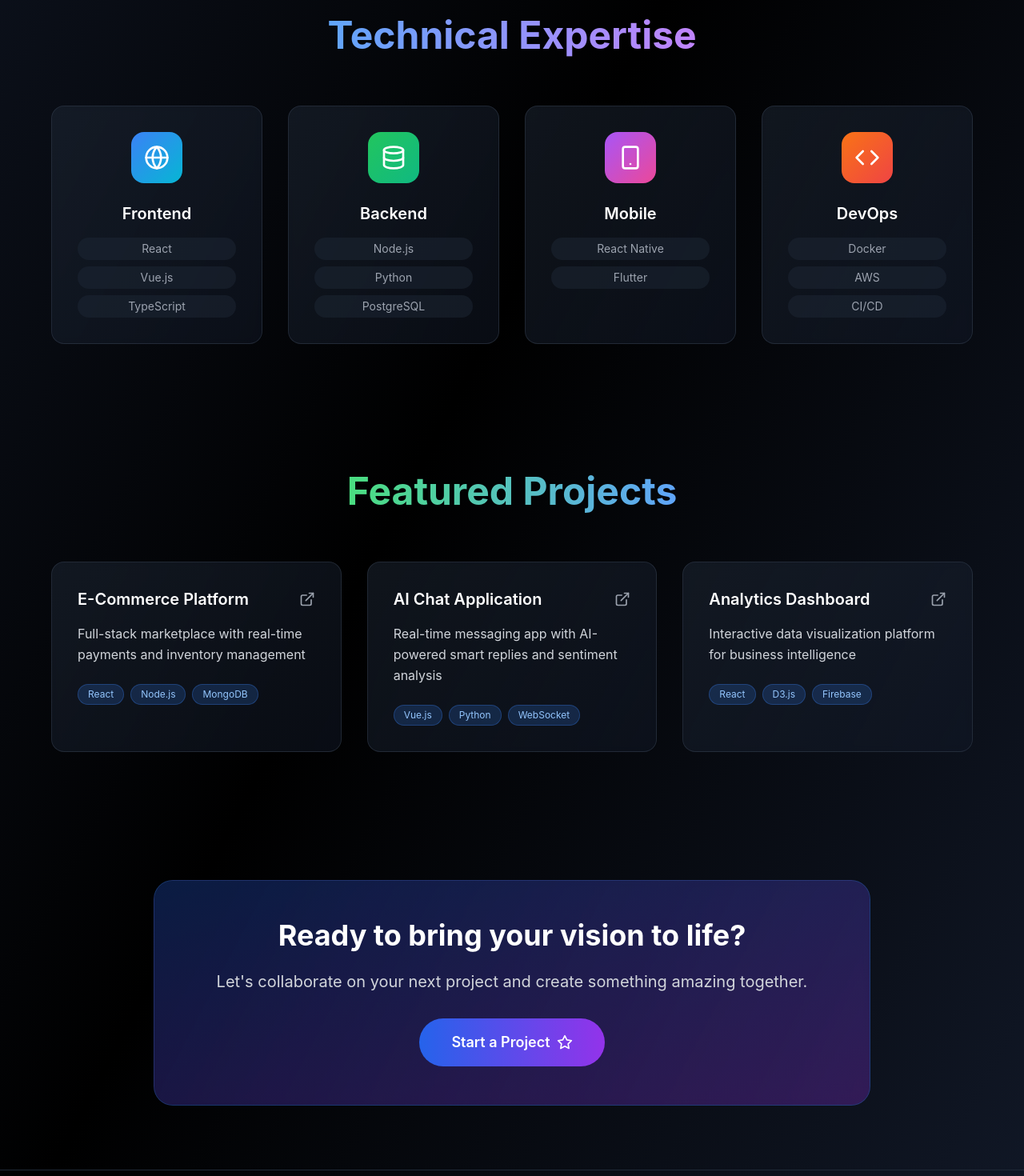
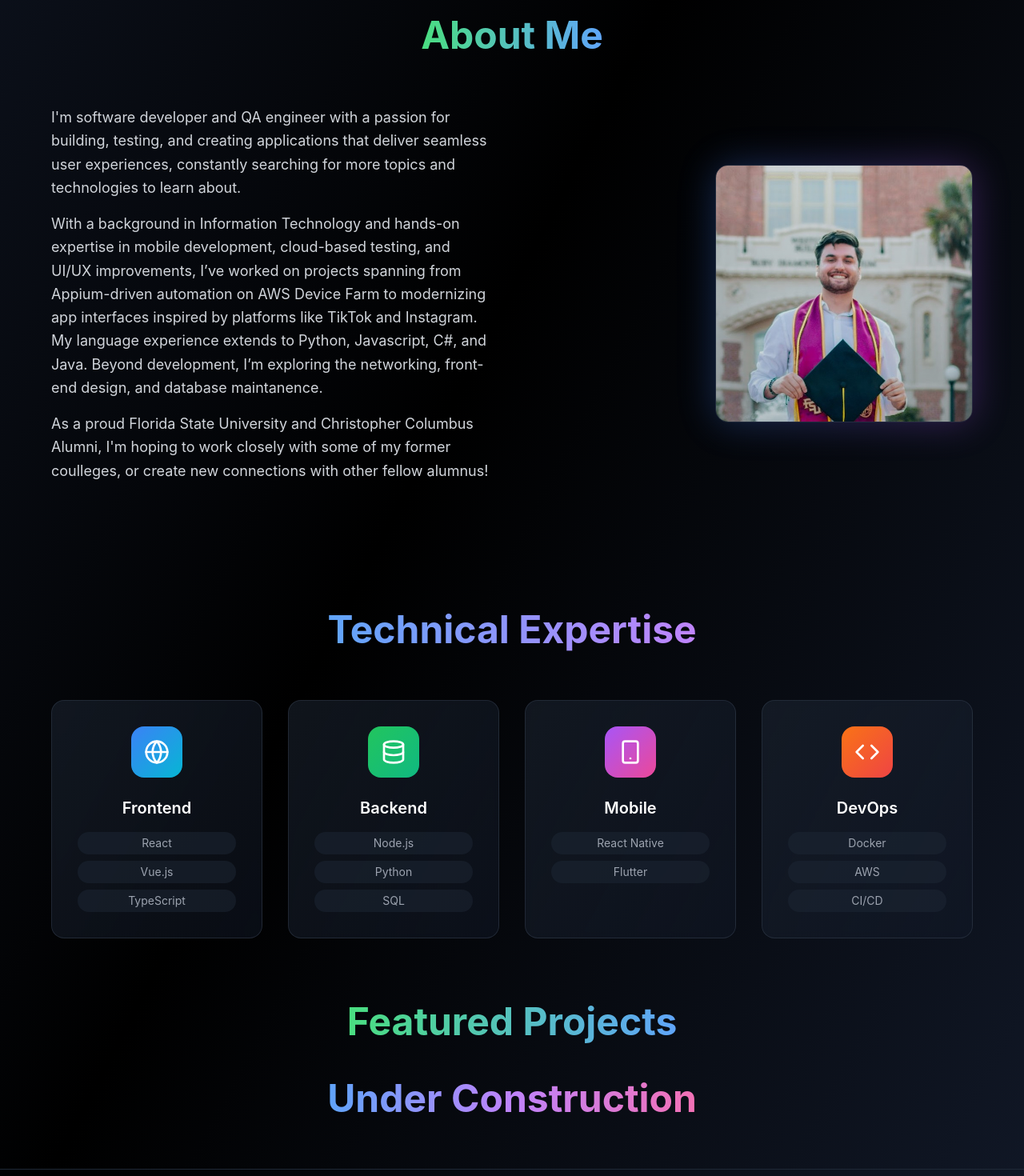
Before and after one commit to Patgdetorres/patgdetorres.com, a React (Create React App) app: page / in a window 1280 px wide. Shown: the part 860-2330 px from the top of the page at 80% size. Built offline with nearby package versions, Linux system fonts and the light colour scheme.

Commit message:
Added About Me

```diff
--- a/src/App.tsx
+++ b/src/App.tsx
@@ -25,7 +25,7 @@ const ProgrammingPortfolio = () => {
 
   const skills = [
     { name: 'Frontend', icon: Globe, color: 'from-blue-500 to-cyan-500', tech: ['React', 'Vue.js', 'TypeScript'] },
-    { name: 'Backend', icon: Database, color: 'from-green-500 to-emerald-500', tech: ['Node.js', 'Python', 'PostgreSQL'] },
+    { name: 'Backend', icon: Database, color: 'from-green-500 to-emerald-500', tech: ['Node.js', 'Python', 'SQL'] },
     { name: 'Mobile', icon: Smartphone, color: 'from-purple-500 to-pink-500', tech: ['React Native', 'Flutter'] },
     { name: 'DevOps', icon: Code, color: 'from-orange-500 to-red-500', tech: ['Docker', 'AWS', 'CI/CD'] }
   ];
@@ -47,7 +47,8 @@ const ProgrammingPortfolio = () => {
       title: 'Analytics Dashboard',
       description: 'Interactive data visualization platform for business intelligence',
       tech: ['React', 'D3.js', 'Firebase'],
-      gradient: 'from-purple-600 to-pink-600'
+      gradient: 'from-purple-600 to-pink-600',
+      url: "https://bitbucket.org/patdetorresfsu/lis4368/src/master/p2/"
     }
   ];
 
@@ -76,7 +77,7 @@ const ProgrammingPortfolio = () => {
             {'<PGT>'}
           </a>
           <div className="hidden md:flex space-x-8">
-            {['About', 'Skills', 'Projects', 'Contact'].map((item) => (
+            {['About', 'Skills', 'Projects'].map((item) => (
               <a key={item} href={`#${item.toLowerCase()}`} className="hover:text-blue-400 transition-colors duration-300 relative group">
                 {item}
                 <span className="absolute -bottom-1 left-0 w-0 h-0.5 bg-blue-400 transition-all duration-300 group-hover:w-full" />
@@ -126,6 +127,8 @@ const ProgrammingPortfolio = () => {
             </button> */}
           </div>
 
+
+
           <div className="flex justify-center space-x-6">
             {[
               { icon: Github, href: 'https://github.com/Patgdetorres' },
@@ -147,6 +150,53 @@ const ProgrammingPortfolio = () => {
           <ChevronDown className="w-8 h-8 text-gray-400" />
         </div>
       </section>
+
+
+      {/* About Section */}
+      <section id="about" className="py-20 px-6">
+        <div className="max-w-6xl mx-auto">
+          <h2 className="text-4xl md:text-5xl font-bold text-center mb-16">
+            <span className="bg-gradient-to-r from-green-400 to-blue-400 bg-clip-text text-transparent">
+              About Me
+            </span>
+          </h2>
+
+          <div className="grid grid-cols-1 lg:grid-cols-2 gap-12 items-center">
+            {/* Text Content - Fades in from left */}
+            <div className="space-y-6 animate-fade-in-left">
+              <div className="text-lg text-gray-300 leading-relaxed space-y-4">
+                <p>
+                I'm software developer and QA engineer with a passion for building, testing, and creating applications that deliver seamless user experiences, constantly searching for more topics and technologies to learn about.
+                </p>
+                <p>
+                With a background in Information Technology and hands-on expertise in mobile development, cloud-based testing, and UI/UX improvements, I’ve worked on projects spanning from Appium-driven automation on AWS Device Farm to modernizing app interfaces inspired by platforms like TikTok and Instagram. My language experience extends to Python, Javascript, C#, and Java. Beyond development, I’m exploring the networking, front-end design, and database maintanence.
+                </p>
+                <p>
+                As a proud Florida State University and Christopher Columbus Alumni, I'm hoping to work closely with some of my former coulleges, or create new connections with other fellow alumnus!
+                </p>
+              </div>
+              </div>
+
+
+
+            {/* Image - Fades in from right */}
+            <div className="flex justify-center lg:justify-end animate-fade-in-right">
+              <div className="relative group">
+                <div className="absolute inset-0 bg-gradient-to-r from-blue-500 to-purple-500 rounded-2xl blur-xl opacity-30 group-hover:opacity-50 transition-opacity duration-500"></div>
+                <div className="relative overflow-hidden rounded-2xl border border-gray-700/50 group-hover:border-blue-500/50 transition-all duration-500">
+                  <img
+                    src= "/IMG_5982(1).JPG"
+                    alt="Pat"
+                    className="w-80 h-80 object-cover group-hover:scale-105 transition-transform duration-500"
+                  />
+                  <div className="absolute inset-0 bg-gradient-to-t from-black/20 to-transparent"></div>
+                </div>
+              </div>
+            </div>
+          </div>
+        </div>
+      </section>
+
 
       {/* Skills Section */}
       <section id="skills" className="py-20 px-6">
@@ -191,15 +241,21 @@ const ProgrammingPortfolio = () => {
       </section>
 
       {/* Projects Section */}
-      <section id="projects" className="py-20 px-6">
+      <section id="projects">
         <div className="max-w-6xl mx-auto">
           <h2 className="text-4xl md:text-5xl font-bold text-center mb-16">
             <span className="bg-gradient-to-r from-green-400 to-blue-400 bg-clip-text text-transparent">
               Featured Projects
             </span>
+            <br></br>
+            <br></br>
+            <span className="bg-gradient-to-r from-blue-400 via-purple-400 to-pink-400 bg-clip-text text-transparent animate-pulse">
+                Under Construction
+              </span>
           </h2>
 
-          <div className="grid grid-cols-1 lg:grid-cols-3 gap-8">
+
+          {/* <div className="grid grid-cols-1 lg:grid-cols-3 gap-8">
             {projects.map((project, index) => (
               <div
                 key={project.title}
@@ -232,11 +288,11 @@ const ProgrammingPortfolio = () => {
                 </div>
               </div>
             ))}
-          </div>
+          </div> */}
         </div>
       </section>
 
-      {/* CTA Section */}
+      {/* CTA Section
       <section className="py-20 px-6">
         <div className="max-w-4xl mx-auto text-center">
           <div className="relative p-12 rounded-3xl bg-gradient-to-br from-blue-600/20 to-purple-600/20 backdrop-blur-sm border border-blue-500/30">
@@ -259,7 +315,7 @@ const ProgrammingPortfolio = () => {
             </div>
           </div>
         </div>
-      </section>
+      </section> */}
 
       {/* Footer */}
       <footer className="py-8 px-6 border-t border-gray-800">
```
Also changed, not shown: deployinstructions.txt (added), public/IMG_5982(1).JPG (added), 2 other files (tests, documents, lock files or other folders).
